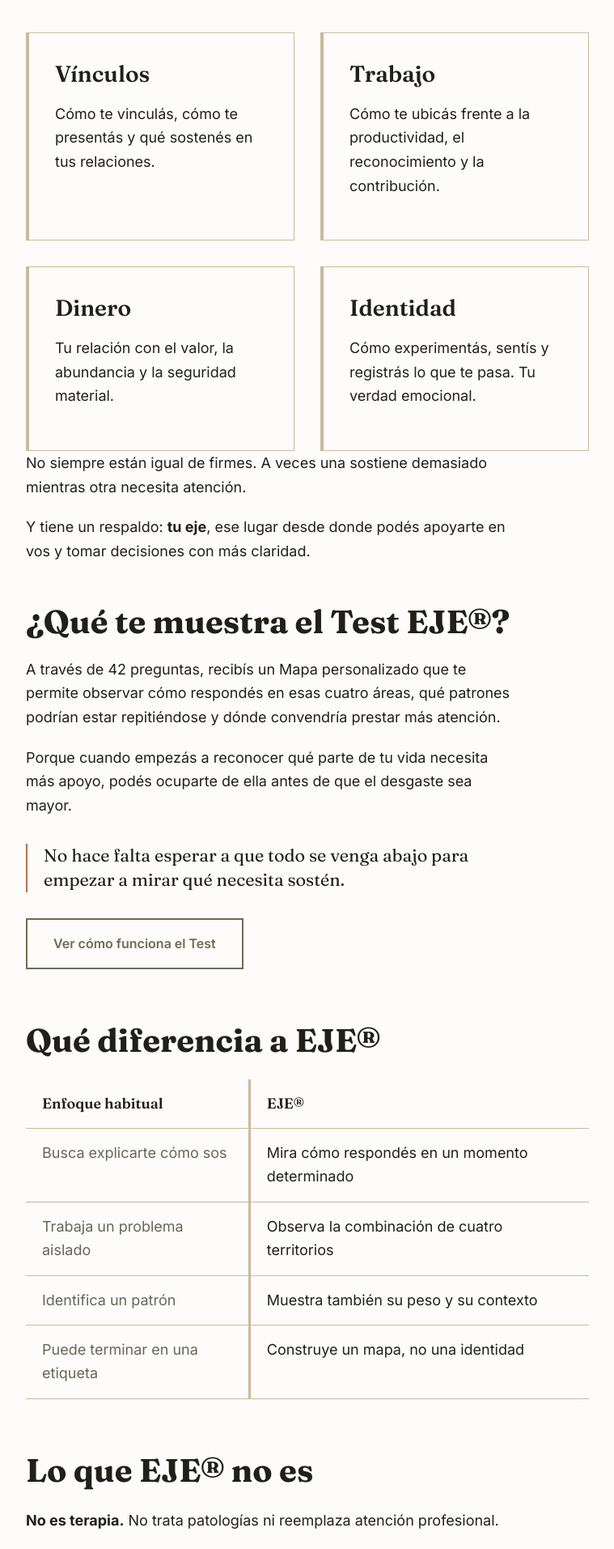
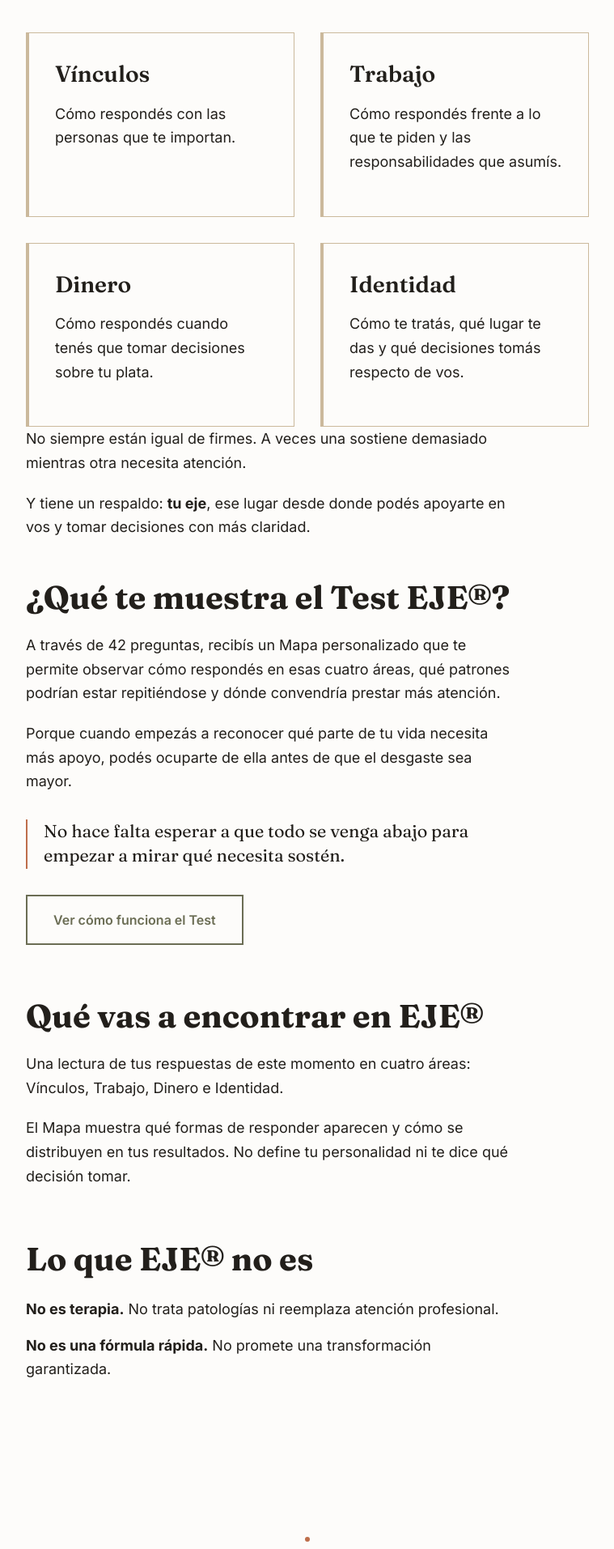
Before and after one commit to smirgonzalez-ops/sol-mir-web, a Next.js app: page /que-es-eje in a window 1280 px wide. Shown: the part 1480-3393 px from the top of the page at 81% size, without its empty margins (260-1019 px from the left). Built offline with nearby package versions, Linux system fonts and the light colour scheme.

Commit message:
copy: align EJE explanations, repeat access and payment instructions

```diff
--- a/app/que-es-eje/page.js
+++ b/app/que-es-eje/page.js
@@ -57,10 +57,10 @@ export default function QueEsEJE() {
           </svg>
 
           <div className="grid grid-2" style={{marginTop: "2rem"}}>
-            <div className="card"><h3>Vínculos</h3><p>Cómo te vinculás, cómo te presentás y qué sostenés en tus relaciones.</p></div>
-            <div className="card"><h3>Trabajo</h3><p>Cómo te ubicás frente a la productividad, el reconocimiento y la contribución.</p></div>
-            <div className="card"><h3>Dinero</h3><p>Tu relación con el valor, la abundancia y la seguridad material.</p></div>
-            <div className="card"><h3>Identidad</h3><p>Cómo experimentás, sentís y registrás lo que te pasa. Tu verdad emocional.</p></div>
+            <div className="card"><h3>Vínculos</h3><p>Cómo respondés con las personas que te importan.</p></div>
+            <div className="card"><h3>Trabajo</h3><p>Cómo respondés frente a lo que te piden y las responsabilidades que asumís.</p></div>
+            <div className="card"><h3>Dinero</h3><p>Cómo respondés cuando tenés que tomar decisiones sobre tu plata.</p></div>
+            <div className="card"><h3>Identidad</h3><p>Cómo te tratás, qué lugar te das y qué decisiones tomás respecto de vos.</p></div>
           </div>
 
           <p>No siempre están igual de firmes. A veces una sostiene demasiado mientras otra necesita atención.</p>
@@ -72,23 +72,14 @@ export default function QueEsEJE() {
           <p className="remate">No hace falta esperar a que todo se venga abajo para empezar a mirar qué necesita sostén.</p>
           <p style={{marginTop: "2rem"}}><a href="/test" className="btn btn-secondary">Ver cómo funciona el Test</a></p>
 
-          <h2 style={{marginTop: "4rem"}}>Qué diferencia a EJE®</h2>
-          <div className="tabla-scroll">
-            <table className="tabla-diferencial">
-              <thead><tr><th scope="col">Enfoque habitual</th><th scope="col">EJE®</th></tr></thead>
-              <tbody>
-                <tr><td>Busca explicarte cómo sos</td><td>Mira cómo respondés en un momento determinado</td></tr>
-                <tr><td>Trabaja un problema aislado</td><td>Observa la combinación de cuatro territorios</td></tr>
-                <tr><td>Identifica un patrón</td><td>Muestra también su peso y su contexto</td></tr>
-                <tr><td>Puede terminar en una etiqueta</td><td>Construye un mapa, no una identidad</td></tr>
-              </tbody>
-            </table>
-          </div>
+          <h2 style={{marginTop: "4rem"}}>Qué vas a encontrar en EJE®</h2>
+          <p>Una lectura de tus respuestas de este momento en cuatro áreas: Vínculos, Trabajo, Dinero e Identidad.</p>
+          <p>El Mapa muestra qué formas de responder aparecen y cómo se distribuyen en tus resultados. No define tu personalidad ni te dice qué decisión tomar.</p>
 
           <h2 style={{marginTop: "4rem"}}>Lo que EJE® no es</h2>
           <ul style={{listStyle: "none", marginTop: "1.5rem"}}>
             <li style={{marginBottom: "1rem"}}><strong>No es terapia.</strong> No trata patologías ni reemplaza atención profesional.</li>
-            <li style={{marginBottom: "1rem"}}><strong>No es tarot ni astrología.</strong> El Mapa se construye con tus respuestas al Test.</li>
+
             <li><strong>No es una fórmula rápida.</strong> No promete una transformación garantizada.</li>
           </ul>
         </div>
```
